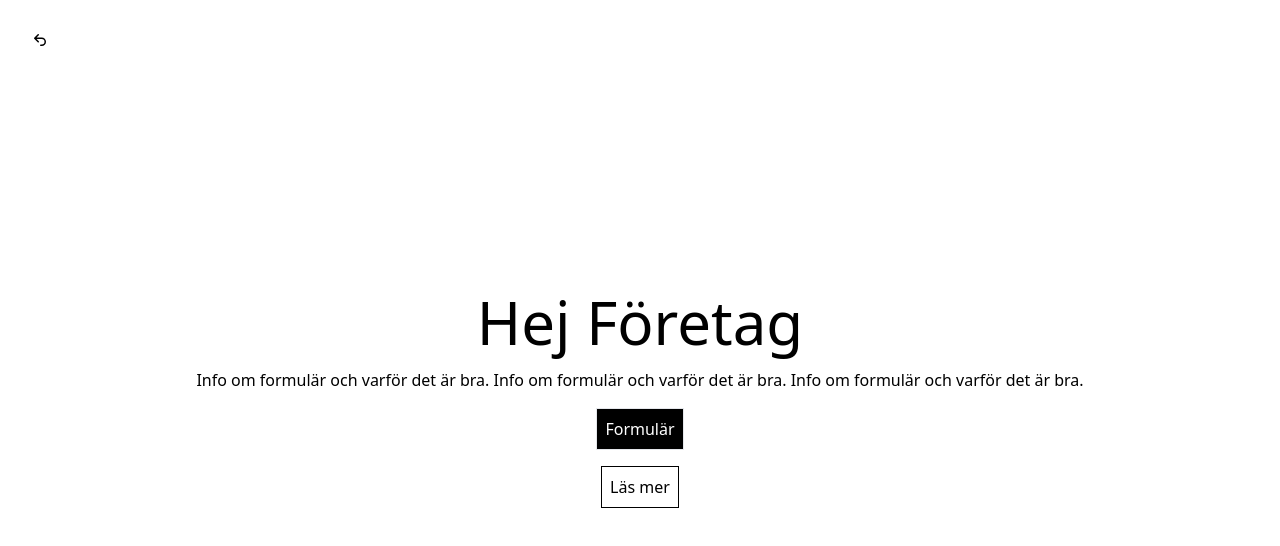
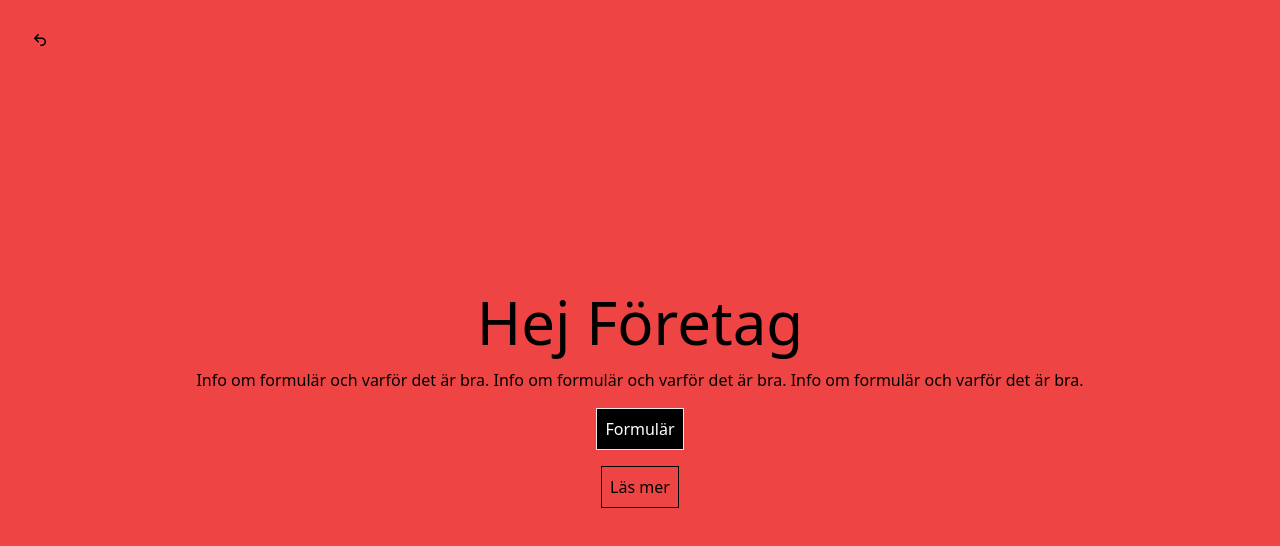
Before and after one commit to vojtechlevi/wu-dd-event, a React (Vite) app: page /company in a window 1280 px wide. Shown: the top 546 px of the page. Built offline with nearby package versions, Linux system fonts and the light colour scheme; no server answers; the HTML template or start-up script is replaced by a standard one.

Commit message:
Add background color to Company page for testing

```diff
--- a/src/pages/Company.jsx
+++ b/src/pages/Company.jsx
@@ -65,7 +65,7 @@
 
   return (
     <>
-      <div className="h-screen w-full relative">
+      <div className="h-screen w-full relative bg-red-500">
         <button
           onClick={() => setCounter(counter > 0 ? counter - 1 : counter)}
           className="absolute left-8 top-8"
```
